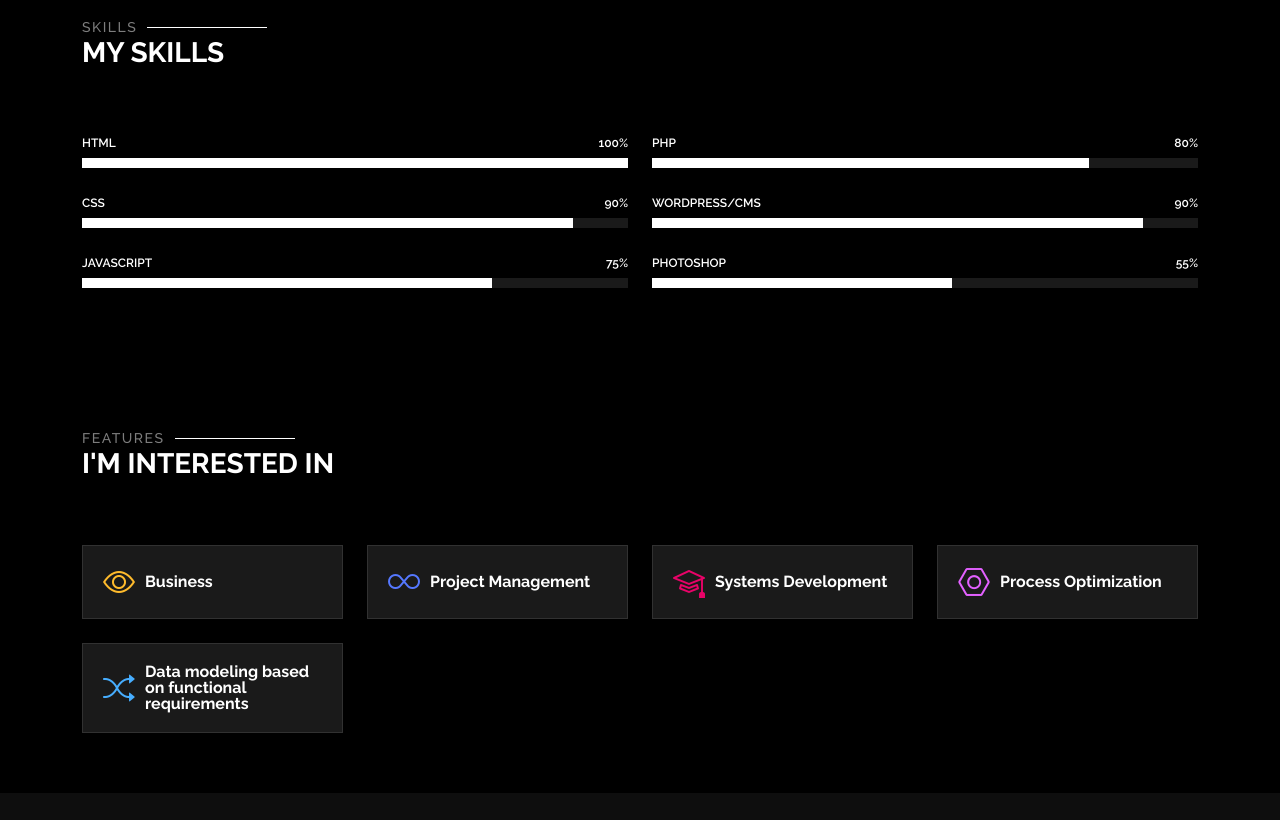
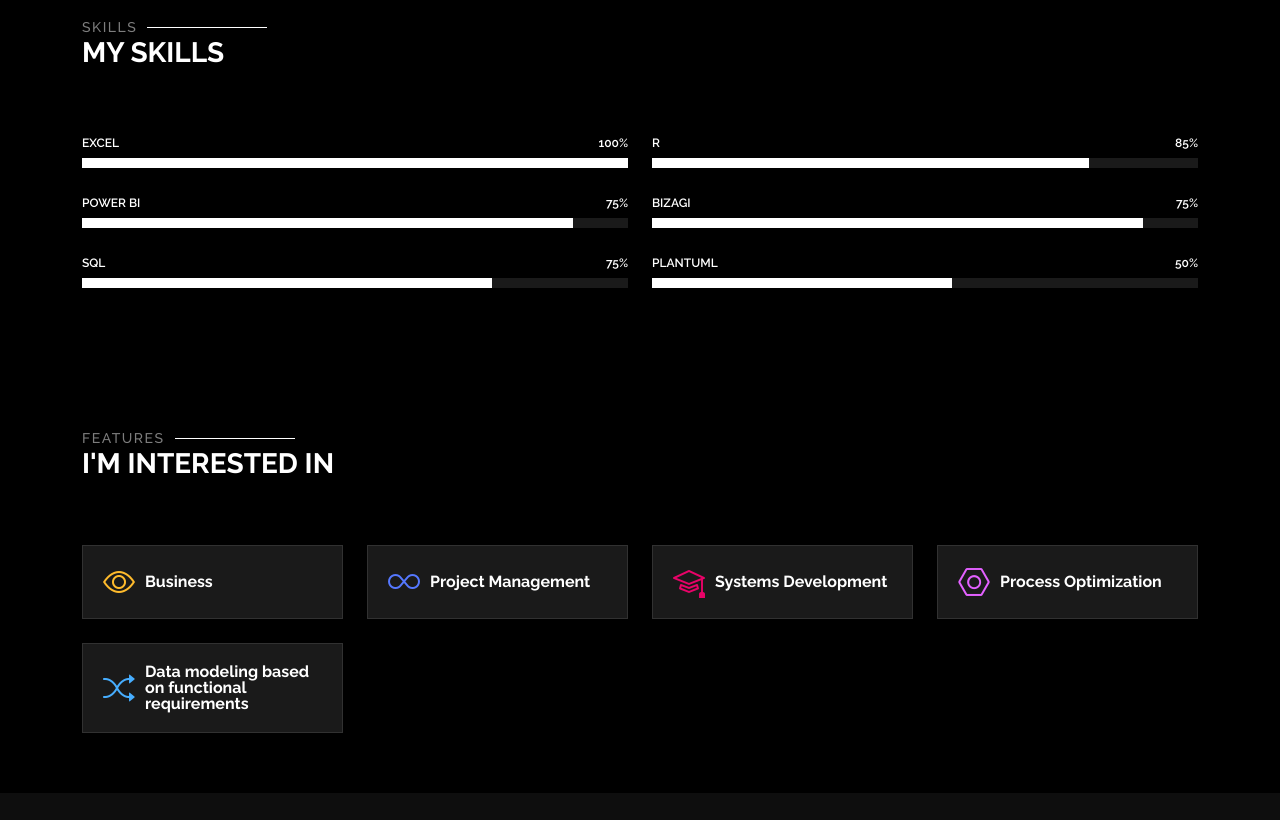
Before and after one commit to crpa-dev/My-CV, a plain HTML site: page about.html in a window 1280 px wide. Shown: the part 1160-1980 px from the top of the page. Drawn offline with Linux system fonts and the light colour scheme.

Commit message:
Update about.html

```diff
--- a/about.html
+++ b/about.html
@@ -204,21 +204,21 @@
           <div class="col-lg-6">
 
             <div class="progress">
-              <span class="skill"><span>HTML</span> <i class="val">100%</i></span>
+              <span class="skill"><span>EXCEL</span> <i class="val">100%</i></span>
               <div class="progress-bar-wrap">
                 <div class="progress-bar" role="progressbar" aria-valuenow="100" aria-valuemin="0" aria-valuemax="100"></div>
               </div>
             </div><!-- End Skills Item -->
 
             <div class="progress">
-              <span class="skill"><span>CSS</span> <i class="val">90%</i></span>
+              <span class="skill"><span>POWER BI</span> <i class="val">75%</i></span>
               <div class="progress-bar-wrap">
                 <div class="progress-bar" role="progressbar" aria-valuenow="90" aria-valuemin="0" aria-valuemax="100"></div>
               </div>
             </div><!-- End Skills Item -->
 
             <div class="progress">
-              <span class="skill"><span>JavaScript</span> <i class="val">75%</i></span>
+              <span class="skill"><span>SQL</span> <i class="val">75%</i></span>
               <div class="progress-bar-wrap">
                 <div class="progress-bar" role="progressbar" aria-valuenow="75" aria-valuemin="0" aria-valuemax="100"></div>
               </div>
@@ -229,21 +229,21 @@
           <div class="col-lg-6">
 
             <div class="progress">
-              <span class="skill"><span>PHP</span> <i class="val">80%</i></span>
+              <span class="skill"><span>R</span> <i class="val">85%</i></span>
               <div class="progress-bar-wrap">
                 <div class="progress-bar" role="progressbar" aria-valuenow="80" aria-valuemin="0" aria-valuemax="100"></div>
               </div>
             </div><!-- End Skills Item -->
 
             <div class="progress">
-              <span class="skill"><span>WordPress/CMS</span> <i class="val">90%</i></span>
+              <span class="skill"><span>BIZAGI</span> <i class="val">75%</i></span>
               <div class="progress-bar-wrap">
                 <div class="progress-bar" role="progressbar" aria-valuenow="90" aria-valuemin="0" aria-valuemax="100"></div>
               </div>
             </div><!-- End Skills Item -->
 
             <div class="progress">
-              <span class="skill"><span>Photoshop</span> <i class="val">55%</i></span>
+              <span class="skill"><span>PLANTUML</span> <i class="val">50%</i></span>
               <div class="progress-bar-wrap">
                 <div class="progress-bar" role="progressbar" aria-valuenow="55" aria-valuemin="0" aria-valuemax="100"></div>
               </div>
```
